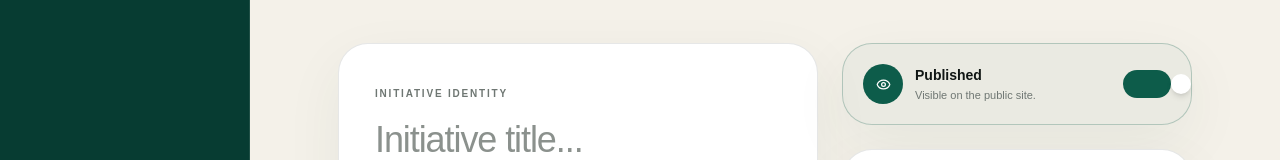
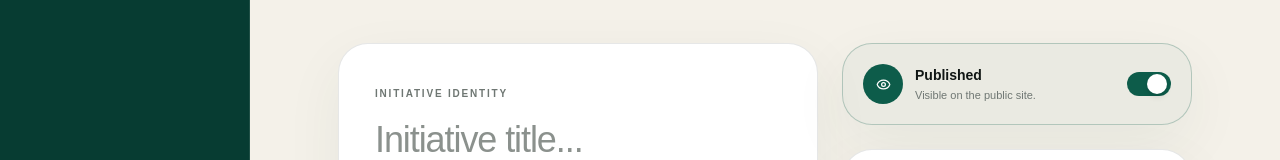
Before and after one commit to rjtech-code/Abhishek-Surana-Frontend, a React (Vite) app: page /admin/initiatives/new in a window 1280 px wide. Shown: the part 418-578 px from the top of the page. Built offline with nearby package versions, Linux system fonts and the light colour scheme; sample sign-in values are in the browser's storage.

Commit message:
fixed inititative togle button

```diff
--- a/src/pages/admin/InitiativeEditor.jsx
+++ b/src/pages/admin/InitiativeEditor.jsx
@@ -671,8 +671,7 @@ export default function InitiativeEditor() {
 function PublishToggle({ published, onChange }) {
   return (
     <section
-      className={`rounded-[30px] border p-5 shadow-[0_20px_60px_rgba(7,60,50,0.06)] transition-colors ${
-        published
+      className={`rounded-[30px] border p-5 shadow-[0_20px_60px_rgba(7,60,50,0.06)] transition-colors ${published
           ? "border-[#0d5c4a]/25 bg-[#0d5c4a]/[0.04]"
           : "border-[#b99350]/30 bg-[#b99350]/[0.06]"
         }`}
@@ -680,8 +679,7 @@ function PublishToggle({ published, onChange }) {
       <div className="flex items-center justify-between gap-4">
         <div className="flex items-center gap-3">
           <span
-            className={`flex h-10 w-10 items-center justify-center rounded-full transition-colors ${
-              published
+            className={`flex h-10 w-10 items-center justify-center rounded-full transition-colors ${published
                 ? "bg-[#0d5c4a] text-white"
                 : "bg-[#b99350] text-white"
               }`}
@@ -710,13 +708,11 @@ function PublishToggle({ published, onChange }) {
           role="switch"
           aria-checked={published}
           onClick={() => onChange(!published)}
-          className={`relative h-7 w-12 flex-shrink-0 rounded-full transition-colors duration-300 ${
-            published ? "bg-[#0d5c4a]" : "bg-[#101614]/15"
+          className={`relative inline-flex h-6 w-11 flex-shrink-0 items-center rounded-full transition-colors duration-300 ${published ? "bg-[#0d5c4a]" : "bg-[#101614]/20"
             }`}
         >
           <span
-            className={`absolute top-1 h-5 w-5 rounded-full bg-white shadow-md transition-transform duration-300 ${
-              published ? "translate-x-6" : "translate-x-1"
+            className={`inline-block h-5 w-5 transform rounded-full bg-white shadow-md transition-transform duration-300 ${published ? "translate-x-5" : "translate-x-0.5"
               }`}
           />
         </button>
@@ -833,8 +829,7 @@ function GalleryUploader({
         onDrop={onDrop}
         onDragOver={onDragOver}
         onDragLeave={onDragLeave}
-        className={`mt-4 flex min-h-[130px] w-full flex-col items-center justify-center rounded-2xl border border-dashed transition ${
-          dragging
+        className={`mt-4 flex min-h-[130px] w-full flex-col items-center justify-center rounded-2xl border border-dashed transition ${dragging
             ? "border-[#d5b978] bg-[#e8d8b7]/30"
             : "border-[#101614]/15 bg-[#f4f1e9] hover:border-[#d5b978]"
           }`}
@@ -939,8 +934,7 @@ function UploadZone({
       onDrop={onDrop}
       onDragOver={onDragOver}
       onDragLeave={onDragLeave}
-      className={`mt-5 flex min-h-[225px] w-full flex-col items-center justify-center rounded-2xl border border-dashed px-5 text-center transition ${
-        dragging
+      className={`mt-5 flex min-h-[225px] w-full flex-col items-center justify-center rounded-2xl border border-dashed px-5 text-center transition ${dragging
           ? "border-[#d5b978] bg-[#e8d8b7]/30"
           : "border-[#101614]/15 bg-[#f4f1e9] hover:border-[#d5b978]"
         }`}
```
Also changed, not shown: 1 other file (tests, documents, lock files or other folders). Lines whose indentation alone changed are shown as unchanged.
